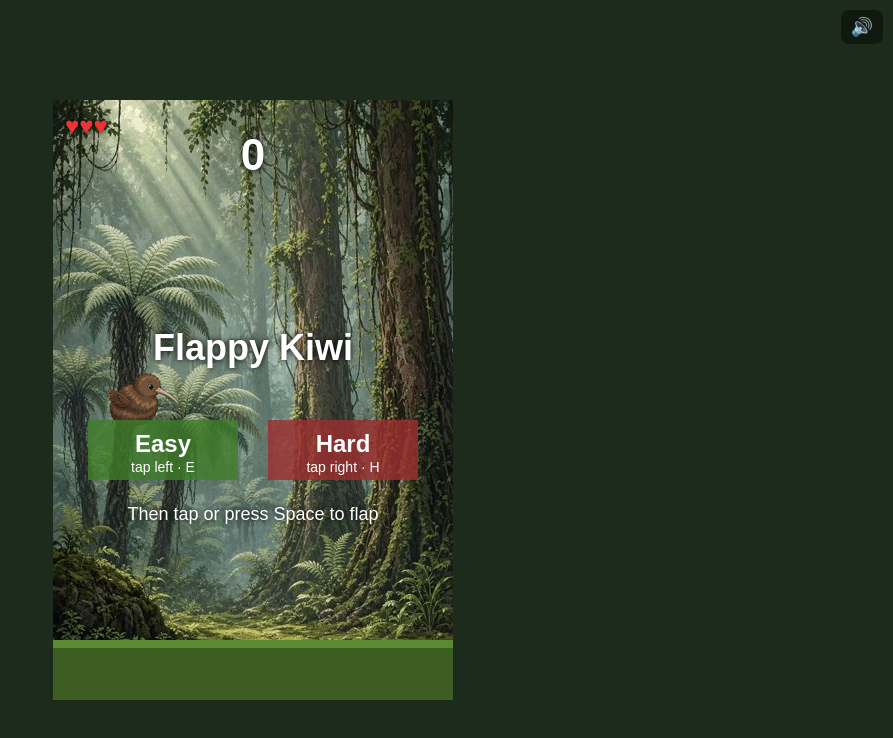
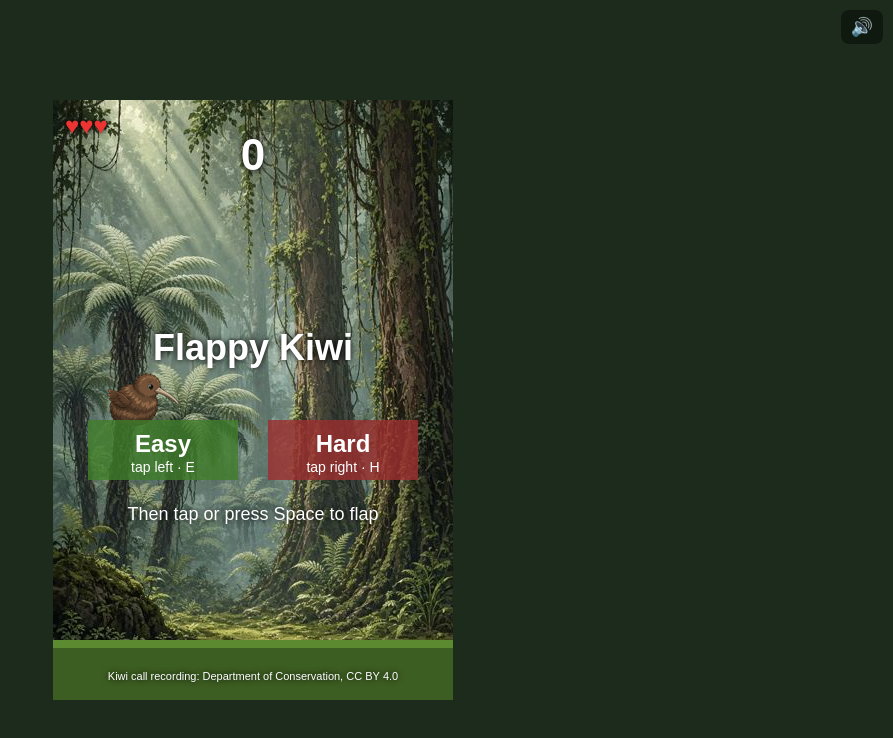
Before and after one commit to Simon-Manning/simon-manning.github.io, a plain HTML site: page flappy/index.html in a window 1280 px wide. Shown: the whole page, without its empty margins (387-1280 px from the left). Drawn offline with Linux system fonts and the light colour scheme.

Commit message:
Real DOC kiwi call every 20 points

```diff
--- a/flappy/index.html
+++ b/flappy/index.html
@@ -13,6 +13,7 @@ const pt=document.createElement('canvas');pt.width=PW;pt.height=36;{const q=pt.g
  for(let r=0;r<2;r++)for(let i=-1;i<4;i++){const cx=i*20+(r?10:0)+6,cy=r*18+9;q.fillStyle=r?'#4a3322':'#5a3e28';q.beginPath();q.moveTo(cx,cy-8);q.lineTo(cx+9,cy);q.lineTo(cx,cy+8);q.lineTo(cx-9,cy);q.closePath();q.fill();q.fillStyle='#1a110a';q.fillRect(cx-1,cy-2,2,4)}
  q.strokeStyle='#6b4a2f55';for(let i=0;i<14;i++){q.beginPath();const a=Math.random()*PW;q.moveTo(a,0);q.lineTo(a+Math.random()*6-3,36);q.stroke()}}
 const bark=x.createPattern(pt,'repeat');
+const realCall=new Audio('kiwi-call.mp3');realCall.volume=.8;
 const kiwi=new Image();kiwi.src='kiwi.png';const bg=new Image();bg.src='forest.jpg';
 let b,pipes,score,lives,inv,best=0,state='ready',t=0,bx=0;
 // ---- sound (Web Audio, all synthesised) ----
@@ -42,7 +43,7 @@ addEventListener('keydown',e=>{if(state==='ready'&&(e.key==='e'||e.key==='h')){A
 c.addEventListener('pointerdown',e=>{e.preventDefault();const r=c.getBoundingClientRect();flap((e.clientX-r.left)*W/r.width)});
 function update(){if(state!=='play')return;t++;bx=(bx+SP*.4)%W;if(inv>0)inv--;b.v+=G;b.y+=b.v;
  if(t%EVERY===0)pipes.push({x:W,top:60+Math.random()*(H-GAP-180),passed:false});
- for(const p of pipes){p.x-=SP;if(!p.passed&&p.x+PW<b.x){p.passed=true;score++;sScore()}
+ for(const p of pipes){p.x-=SP;if(!p.passed&&p.x+PW<b.x){p.passed=true;score++;sScore();if(score%20===0&&!muted){realCall.currentTime=0;realCall.play().catch(()=>{})}}
   if(b.x+16>p.x&&b.x-16<p.x+PW&&(b.y-14<p.top||b.y+14>p.top+GAP))hit(b.y<p.top+GAP/2?4:-7)}
  pipes=pipes.filter(p=>p.x>-PW);if(b.y>H-74)hit(-8);if(b.y<14){b.y=14;b.v=Math.max(b.v,0)}}
 function hit(v){b.v=v;if(inv>0)return;lives--;inv=70;if(lives<=0)die();else sHit()}
@@ -59,7 +60,7 @@ function draw(){if(bg.complete){x.drawImage(bg,-bx,-60,W,711);x.drawImage(bg,W-b
  x.shadowColor='#000';x.shadowBlur=6;x.font='24px sans-serif';x.textAlign='left';x.fillStyle='#e33';x.fillText('♥'.repeat(Math.max(lives,0)),12,34);
  x.fillStyle='#fff';x.textAlign='center';x.font='bold 44px sans-serif';x.fillText(score,W/2,70);x.font='20px sans-serif';
  if(state==='ready'){x.font='bold 36px sans-serif';x.fillText('Flappy Kiwi',W/2,H/2-40);x.font='20px sans-serif';const bt=(bx0,l,col,d)=>{x.fillStyle=col;x.fillRect(bx0,H/2+20,150,60);x.fillStyle='#fff';x.font='bold 24px sans-serif';x.fillText(l,bx0+75,H/2+52);x.font='14px sans-serif';x.fillText(d,bx0+75,H/2+72)};
- x.shadowBlur=0;bt(35,'Easy','#3f7d2acc','tap left · E');bt(215,'Hard','#9c2f2fcc','tap right · H');x.shadowBlur=6;x.font='18px sans-serif';x.fillText('Then tap or press Space to flap',W/2,H/2+120)}
+ x.shadowBlur=0;bt(35,'Easy','#3f7d2acc','tap left · E');bt(215,'Hard','#9c2f2fcc','tap right · H');x.shadowBlur=6;x.font='18px sans-serif';x.fillText('Then tap or press Space to flap',W/2,H/2+120);x.font='11px sans-serif';x.fillText('Kiwi call recording: Department of Conservation, CC BY 4.0',W/2,H-20)}
  if(state==='over'){x.font='bold 36px sans-serif';x.fillText('Game over',W/2,H/2-20);x.font='20px sans-serif';x.fillText((mode==='easy'?'Easy':'Hard')+' best: '+best+'   Tap to retry',W/2,H/2+20)}x.shadowBlur=0}
 function loop(){update();draw();requestAnimationFrame(loop)}reset();loop();
 </script></body></html>
```
Also changed, not shown: 1 other file.
